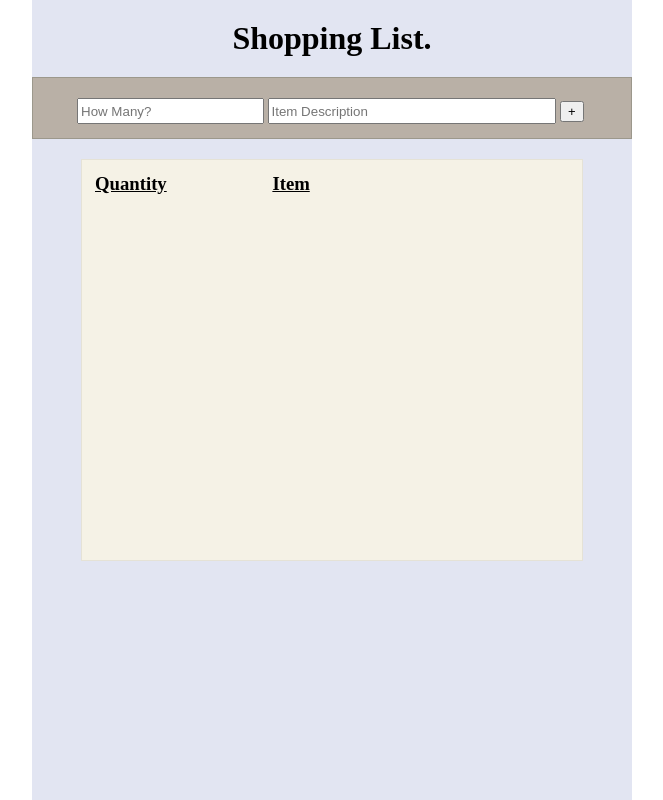
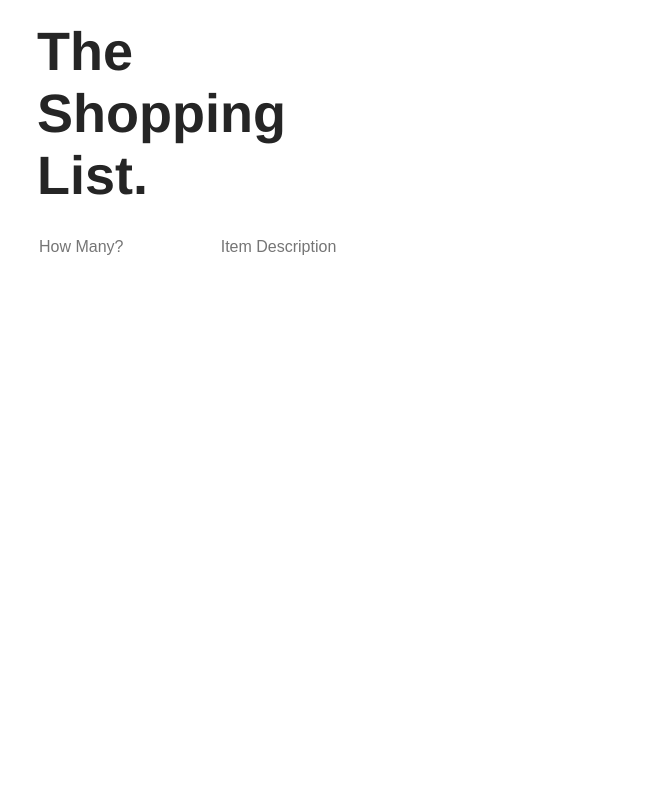
Before and after one commit to tiluu/Shopping-List, a plain HTML site: page index.html in a window 1280 px wide. Shown: the whole page, without its empty margins (308-971 px from the left). Drawn offline with Linux system fonts and the light colour scheme.

Commit message:
modified css

```diff
--- a/index.html
+++ b/index.html
@@ -7,20 +7,16 @@
 		<script language="Javascript" type="text/javascript" src="list.js"></script>
 <body>
 	<div id="main">
-		<h1>Shopping List.</h1>
+		<div id="top"><h1>The Shopping List.</h1></div>
 		<div id="num_item">
 			<form action="#">
 				<input type="text" id="number" placeholder="How Many?">
 				<input type="text" id="item" placeholder="Item Description">
-				<button id="add_item">+</button>
 			</form>
 		</div>
 		<div id="list">
 			<table id="shopping_list">
-				<thead>
-					<th width="37%"> <h3>Quantity</h3></th>
-					<th colspan="2"><h3>Item</h3></th>
-				</thead>
+
 				<tbody>
 
 				</tbody>
--- a/list.js
+++ b/list.js
@@ -7,7 +7,10 @@ $(document).ready(function(){
 		$("table#shopping_list tbody").append("<tr>"+newNumber +newItem+newCheck+"</tr>");
 	};
 
-	$("#add_item").click(function(){
+
+	$('input').keypress(function(e){
+		if(e.which== 13){
+			event.preventDefault();
 			var user_number=$("#number").val();
 			var user_item=$("#item").val();
 			if(user_item==""&&user_number==""){
@@ -26,7 +29,7 @@ $(document).ready(function(){
 				});
 				document.forms[0].reset();
 			}
-
+		}
 	});
 
 });
--- a/main.css
+++ b/main.css
@@ -2,25 +2,29 @@ html,body{
 	margin: 0;
 	padding: 0;
 	height: 100%;
-	color: ##736558;
-	font-size: 16px;
+
 }
 h1{
-	text-align: center;
+	text-align: left;
 	margin: 0;
-	padding: 20px;
+	font-size: 54px;
+
+}
+#top{
+	width: 300px;
+	padding-top: 20px;
+	padding-left: 5px;
 }
 #main {
 	width: 600px;
 	margin: 0 auto;
-	padding: 0;
 	position: relative;
 	height: 100%;
-	background-color: #E2E5F2;
+	font-family: Helvetica;
+	font-size: 16px;
+	color: #252525;
 }
-form {
-	margin: auto;
-}
+
 input#number{
 	width: 35%;
 	height: 20px;
@@ -29,36 +33,28 @@ input#item{
 	width: 55%;
 	height: 20px;
 }
-button {
-	font-size: 13px;
+
+div#num_item{
+	height: 60px;
+	width: 500px;
+	padding-top: 10px;
+}
+form {
+	padding-top: 20px;
+	padding-left: 5px;
 }
 
-div#num_item{
-	background: #B9B0A6;
-	height: 60px;
-	width: 598px;
-	margin: auto;
-	border: solid 1px #9C988C;
+table {
+	width: 470px;
+	text-align: left;
 }
-form {
-	width: 510px;
-	padding-top: 20px;
-
+input[type=text] {
+	border: none;
+	font-size: 16px;
 }
-div#list{
-	width: 500px;
-	background-color: #F5F2E6;
-	min-height: 50%;
-	border:solid 1px #E5E2D6;
-	margin: 20px auto;
+tr td:first-child{
+	width: 38%;
 }
-table {
-	width: 480px;
-	text-align: left;
-	margin: auto;
-	padding-top: 10px;
-}
-
 tr td:last-child{
 	width: 20px;
 }
```
Lines whose indentation alone changed are shown as unchanged.
